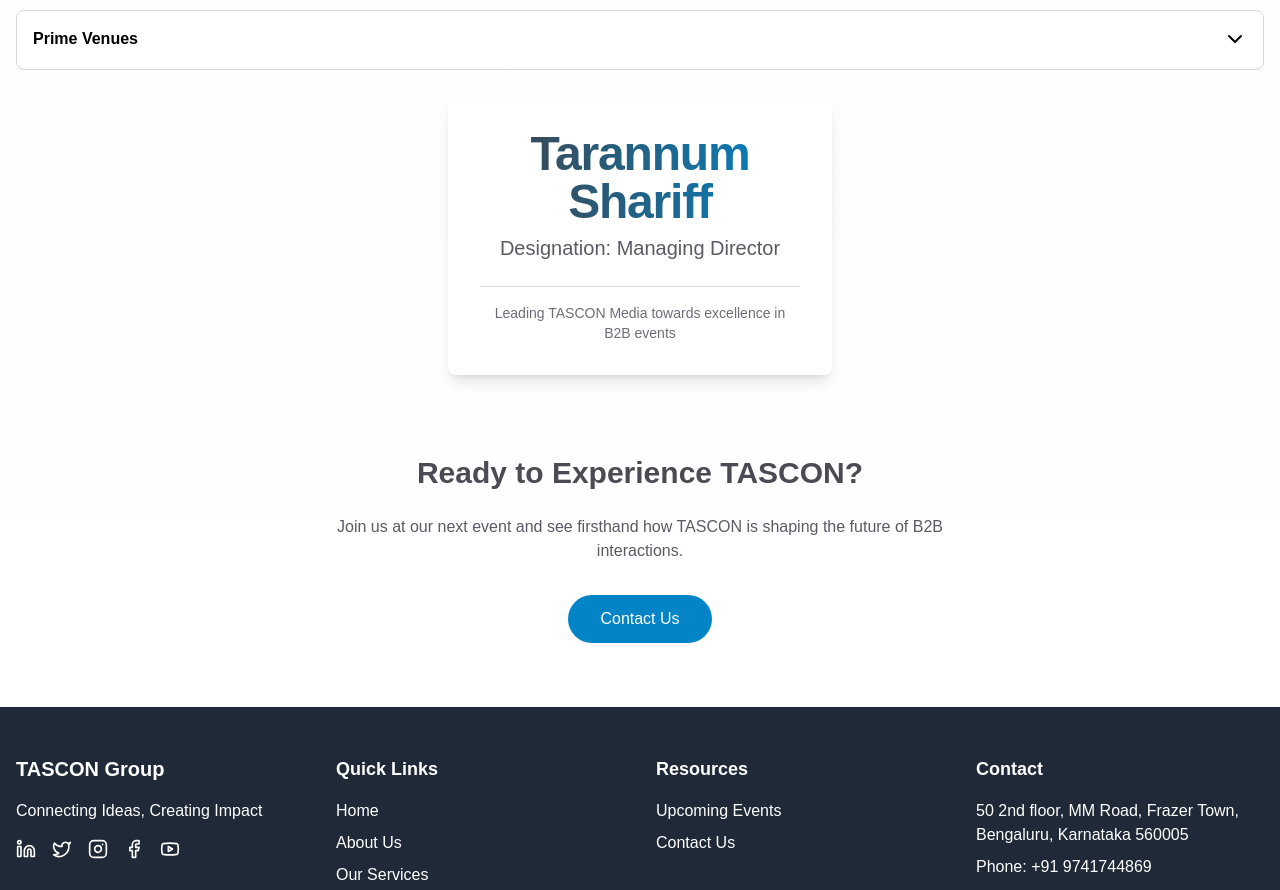
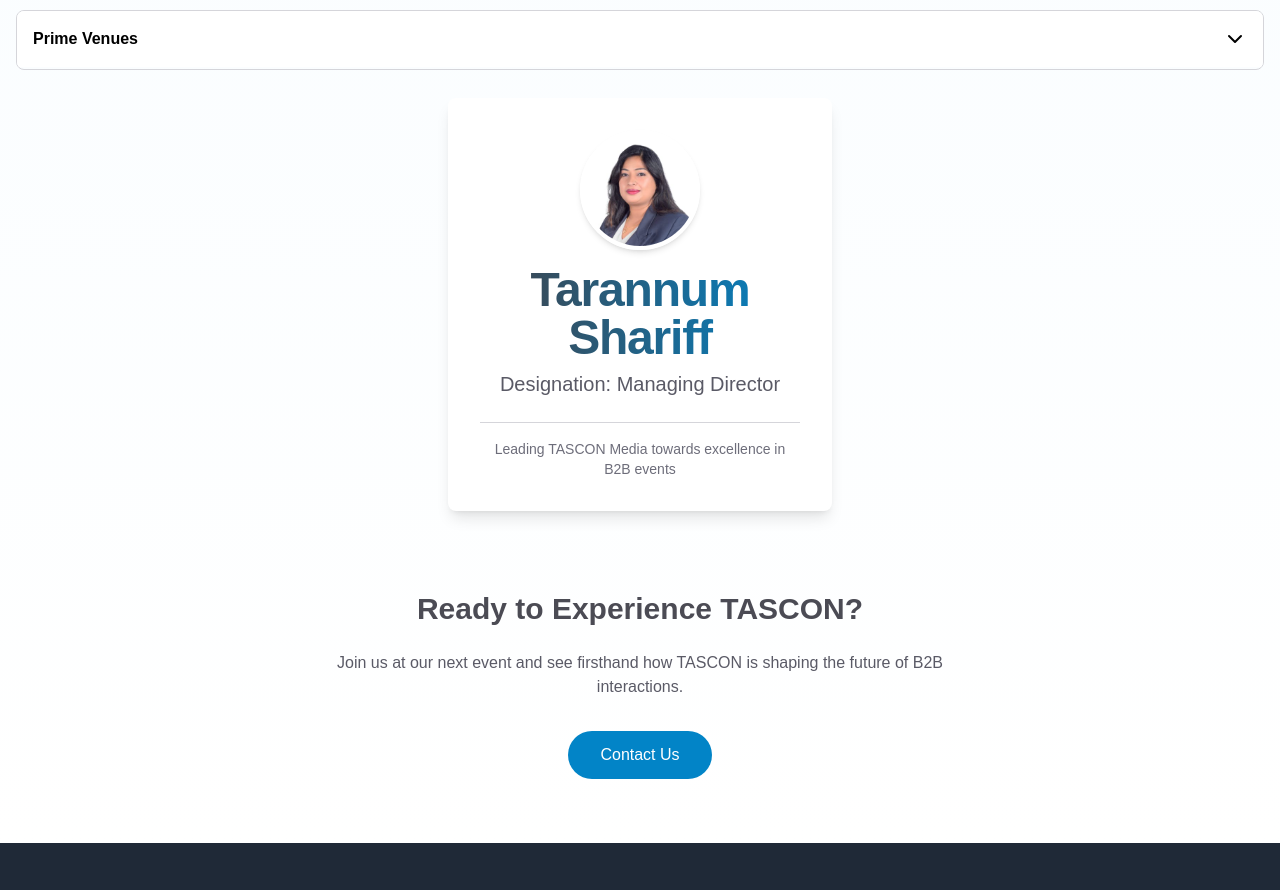
Before and after one commit to Sandeep1816/tascon-app, a Next.js app: page /about in a window 1280 px wide. Shown: the part 2060-2950 px from the top of the page. Built offline with nearby package versions, Linux system fonts and the light colour scheme; a web font is replaced by a local one.

Commit message:
tarunam image added

```diff
--- a/app/about/page.tsx
+++ b/app/about/page.tsx
@@ -4,8 +4,9 @@
 import Image from 'next/image'
 import { motion } from 'framer-motion'
 import { ChevronDown, Users, Lightbulb, Network } from 'lucide-react'
-// import logo from '@/public/images/Low_HKTDC202211112.jpg'
+
 import mission from '@/public/images/111.jpg'
+import tarannumImg from '@/public/images/tarunam.jpg'
 
 export default function About() {
   const [activeSection, setActiveSection] = useState<string | null>(null)
@@ -80,10 +81,7 @@
           </motion.div>
         </div>
 
-        <motion.section
-          className="mb-20"
-          {...fadeInUp}
-        >
+        <motion.section className="mb-20" {...fadeInUp}>
           <h2 className="text-3xl font-semibold text-elephant-700 mb-6 text-center">Who We Are</h2>
           <p className="text-elephant-600 mb-8 text-lg leading-relaxed text-center max-w-3xl mx-auto">
             We are the world&apos;s fastest-growing B2B event company, orchestrating success through expertly curated conferences and unforgettable special events, providing a strategic gateway to global business growth.
@@ -108,10 +106,7 @@
           </div>
         </motion.section>
 
-        <motion.section
-          className="mb-20"
-          {...fadeInUp}
-        >
+        <motion.section className="mb-20" {...fadeInUp}>
           <h2 className="text-3xl font-semibold text-elephant-700 mb-6 text-center">Our Collaborations</h2>
           <div className="bg-white p-8 rounded-lg shadow-lg">
             <p className="text-elephant-600 mb-6 text-lg leading-relaxed">
@@ -165,6 +160,7 @@
           </div>
         </motion.section>
 
+        {/* Tarannum Shariff Profile Card */}
         <div className="m-3 flex items-center justify-center p-4">
           <motion.div
             className="bg-white rounded-lg shadow-lg p-8 max-w-sm w-full text-center"
@@ -172,6 +168,22 @@
             animate={{ opacity: 1, y: 0 }}
             transition={{ duration: 0.5 }}
           >
+            {/* Profile Image */}
+            <motion.div
+              className="flex justify-center mb-4"
+              initial={{ scale: 0 }}
+              animate={{ scale: 1 }}
+              transition={{ delay: 0.1, duration: 0.5 }}
+            >
+              <Image
+                src={tarannumImg}
+                alt="Tarannum Shariff"
+                width={120}
+                height={120}
+                className="rounded-full border-4 border-white shadow-md"
+              />
+            </motion.div>
+
             <motion.h1
               className="text-4xl md:text-5xl font-extrabold mb-2 bg-gradient-to-r from-elephant-800 to-sky-600 text-transparent bg-clip-text tracking-tight leading-none"
               initial={{ opacity: 0, y: -20 }}
@@ -199,6 +211,7 @@
           </motion.div>
         </div>
 
+        {/* CTA */}
         <motion.div
           className="mt-16 text-center"
           initial={{ opacity: 0 }}
```
Also changed, not shown: public/images/tarunam.jpg (added). Lines whose indentation alone changed are shown as unchanged.
